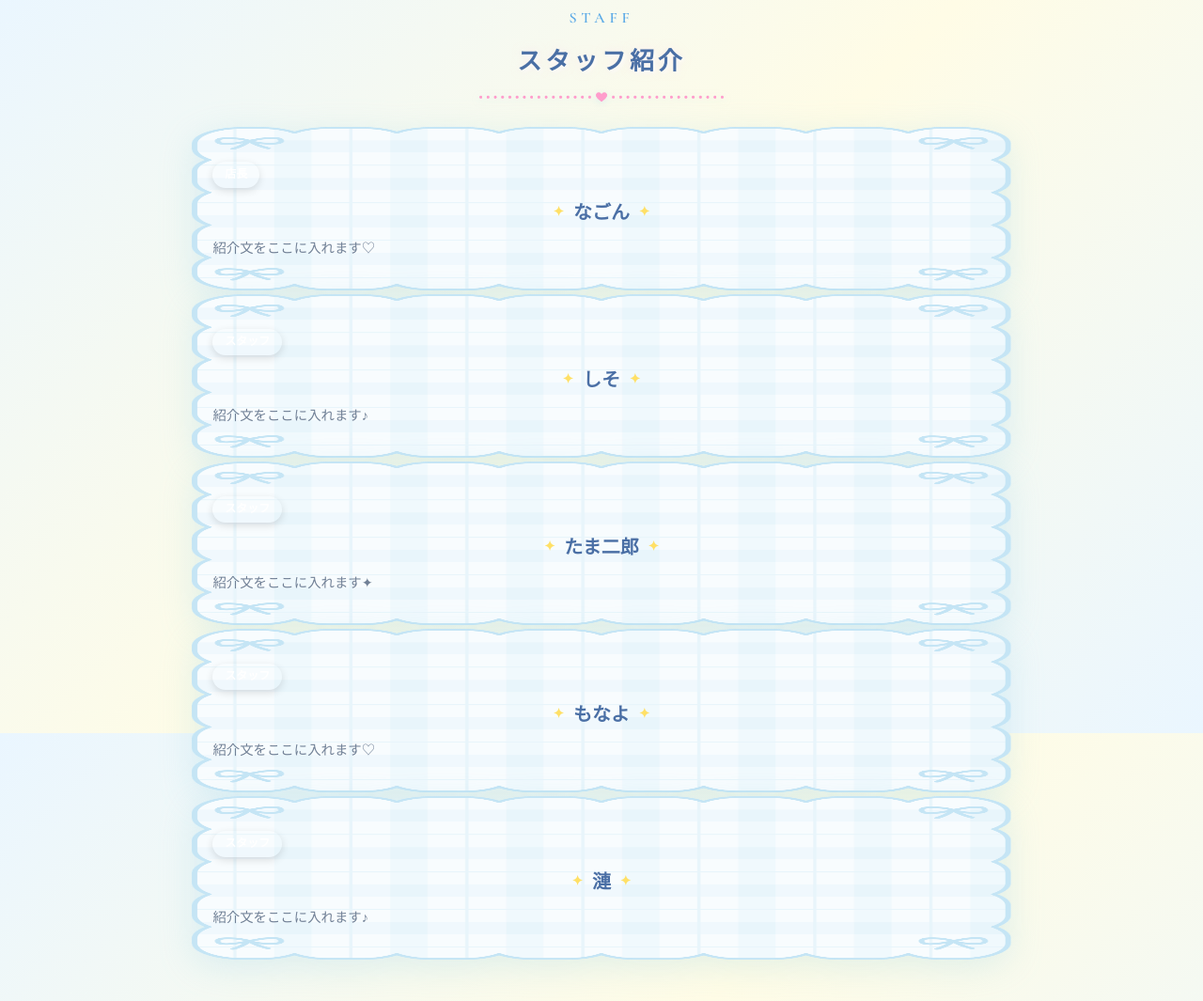
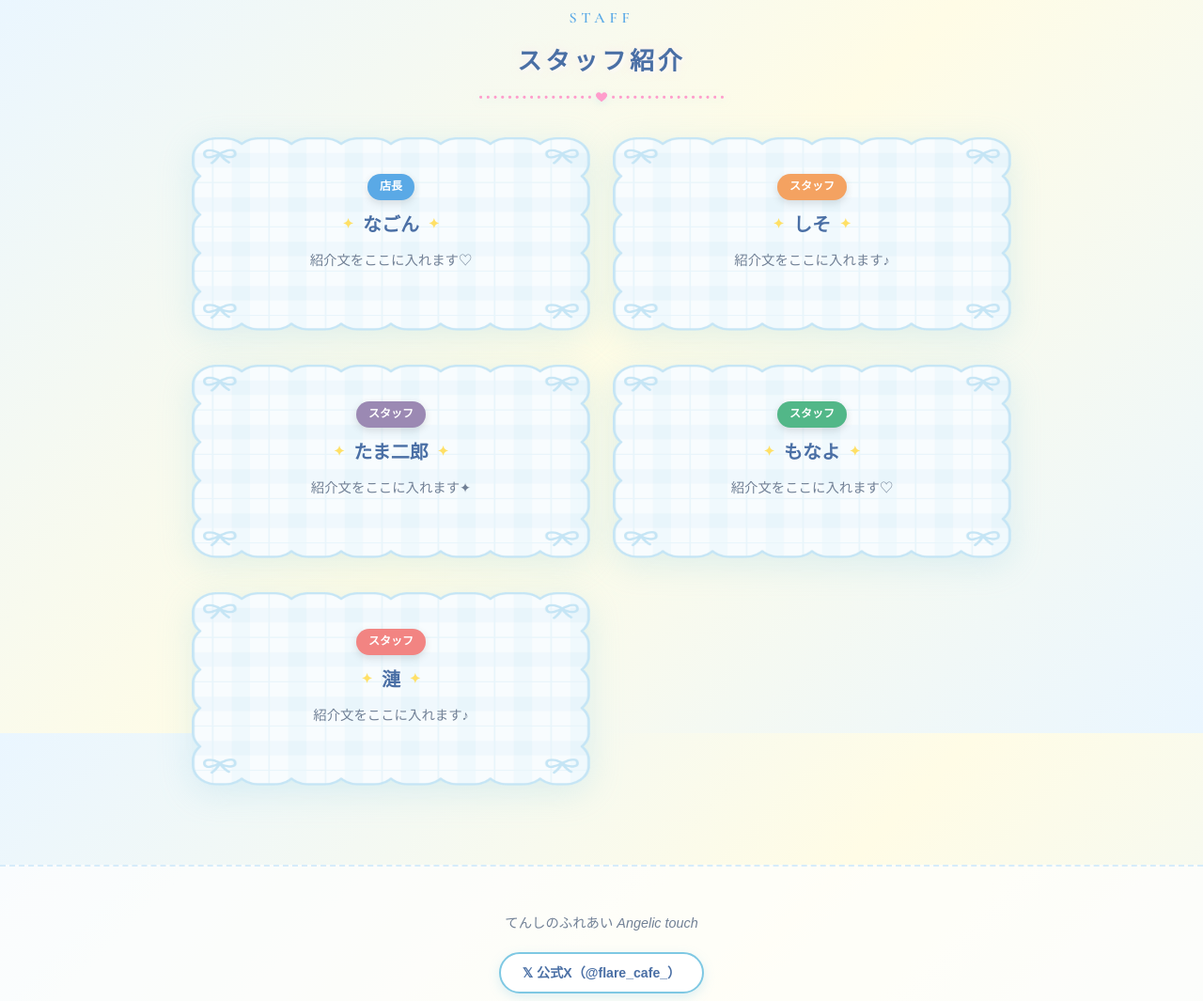
Before and after one commit to SORA-VRChat/tenshi-no-fureai, a plain HTML site: page character.html in a window 1280 px wide. Shown: the part 1620-2685 px from the top of the page at 94% size. Drawn offline with nearby package versions, Linux system fonts and the light colour scheme; a web font is replaced by a local one.

Commit message:
Update style.css

```diff
--- a/style.css
+++ b/style.css
@@ -1014,3 +1014,54 @@ footer a:hover,
 .cast-profile-list a:hover {
   opacity: 0.75;
 }
+/* ==========================================
+   スタッフグリッド（2列並び・イラストなし・5人分）
+   ========================================== */
+.staff-grid {
+  display: grid;
+  grid-template-columns: repeat(2, 1fr);
+  gap: 2rem 1.5rem;
+  margin-top: 1.5rem;
+  align-items: stretch;
+}
+
+.staff-card {
+  display: flex;
+  flex-direction: column;
+  text-decoration: none;
+  color: inherit;
+  transition: transform 0.25s ease;
+  min-width: 0;
+}
+
+.staff-card .cast-info {
+  width: 100%;
+  flex: 1;
+  min-height: 210px;
+  padding: 2.3rem 1.4rem;
+  text-align: center;
+  box-sizing: border-box;
+}
+
+.staff-card:hover {
+  transform: translateY(-6px);
+}
+
+.staff-card:hover .cast-info {
+  box-shadow: none !important;
+  filter: drop-shadow(0 12px 24px rgba(126, 200, 227, 0.35));
+}
+
+/* スタッフバッジの色 */
+.role-staff-1 { background: #5aa9e6; }
+.role-staff-2 { background: #f4a261; }
+.role-staff-3 { background: #9b89b3; }
+.role-staff-4 { background: #52b788; }
+.role-staff-5 { background: #f28482; }
+
+/* スマホなど狭い画面では1列にする */
+@media (max-width: 600px) {
+  .staff-grid {
+    grid-template-columns: 1fr;
+  }
+}
```
